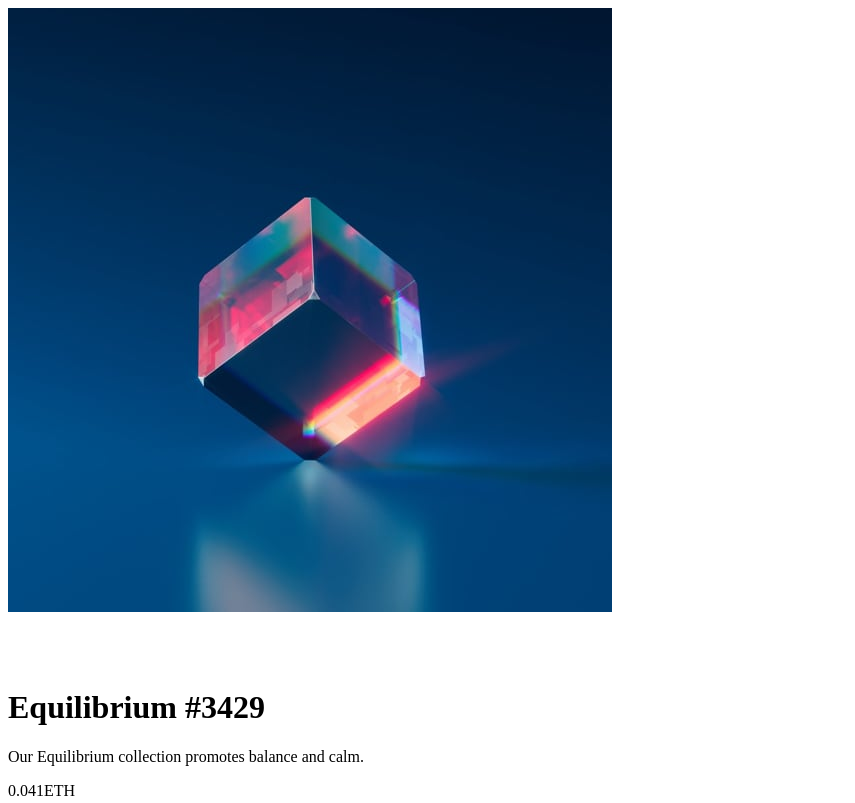
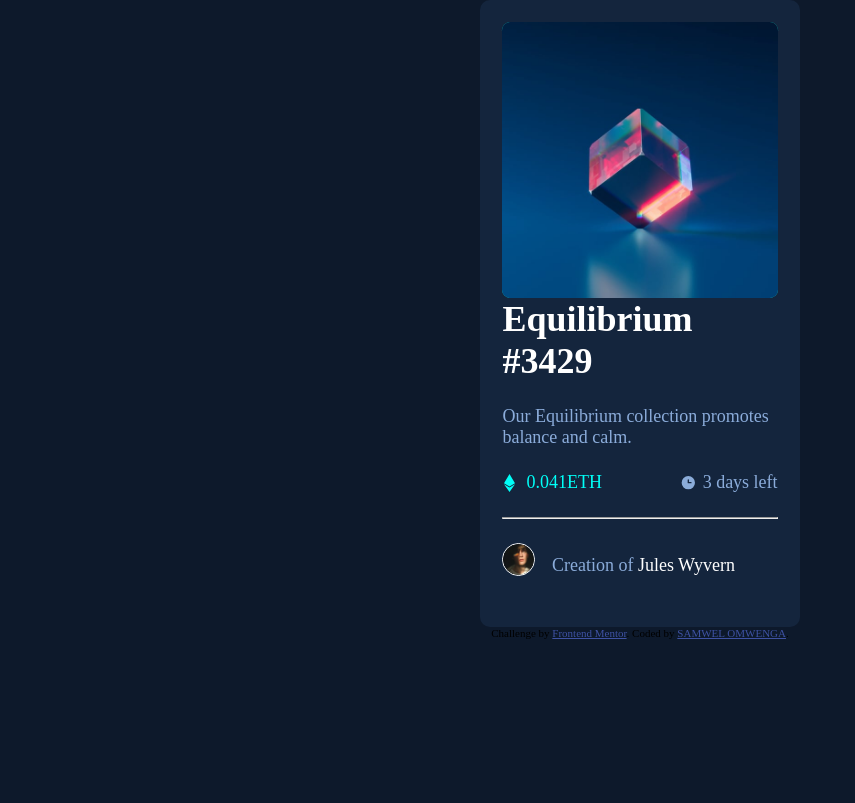
Before and after one commit to Samwelomwenga/nft-preview-card-component-, a plain HTML site: page index.html in a window 1280 px wide. Shown: the top 803 px of the page, without its empty margins (0-855 px from the left). Drawn offline with Linux system fonts and the light colour scheme; the site is published under a folder, as on GitHub Pages, so addresses that start at the root find nothing; a web font is replaced by a local one.

Commit message:
linked css file

```diff
--- a/index.html
+++ b/index.html
@@ -5,7 +5,7 @@
   <meta name="viewport" content="width=device-width, initial-scale=1.0">
 
   <link rel="icon" type="image/png" sizes="32x32" href="./images/favicon-32x32.png">
-  <link rel="stylesheet" href="/styles.css">
+  <link rel="stylesheet" href="styles.css">
   <title>Frontend Mentor | NFT preview card component</title>
 </head>
 <body>
--- a/styles.css
+++ b/styles.css
@@ -72,7 +72,7 @@ opacity: 0;
 }
 .eth_gain::before{
     position: absolute;
-    content: url('/image/icon-ethereum.svg');
+    content: url('image/icon-ethereum.svg');
     top: 10%;
     left: -30%;
 }
```
